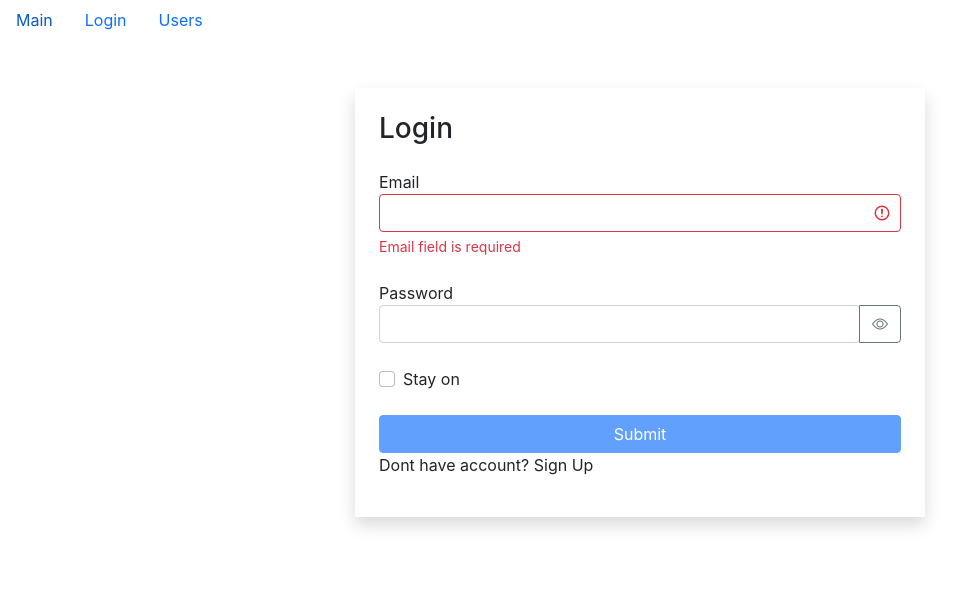
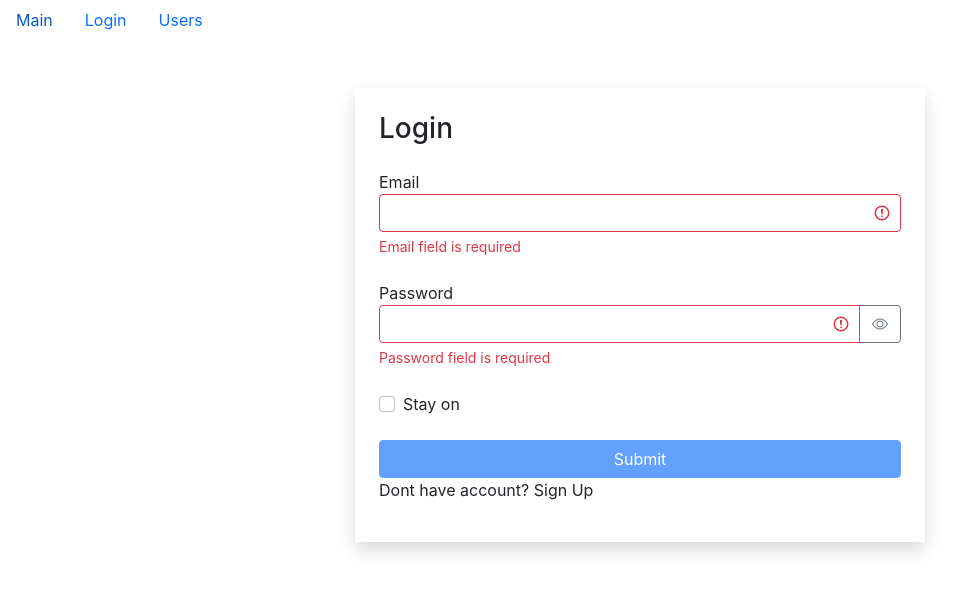
Before and after one commit to Kettengeschwindigkeit/Junior-Frontend-Developer-Profession-React-Module-CP-Fast-Company, a React (Create React App) app: page /login/1 in a window 1280 px wide. Shown: the top 592 px of the page, without its empty margins (0-975 px from the left). Built offline with nearby package versions, Linux system fonts and the light colour scheme.

Commit message:
10. Forms. Part II. Final corrections

```diff
--- a/src/app/components/common/form/multiSelectFiled.jsx
+++ b/src/app/components/common/form/multiSelectFiled.jsx
@@ -2,7 +2,7 @@ import React from "react";
 import Select from "react-select";
 import PropTypes from "prop-types";
 
-const MultiSelectField = ({ options, onChange, name, label }) => {
+const MultiSelectField = ({ options, onChange, name, label, defaultValue }) => {
     const optionsArray = !Array.isArray(options) && typeof (options) === "object"
         ? Object.keys(options).map(optionName => ({ label: options[optionName].name, value: options[optionName]._id }))
         : options;
@@ -17,6 +17,7 @@ const MultiSelectField = ({ options, onChange, name, label }) => {
             <Select
                 isMulti
                 closeMenuOnSelect={false}
+                defaultValue={defaultValue}
                 options={optionsArray}
                 className="basic-multi-select"
                 classNamePrefix="select"
@@ -31,7 +32,8 @@ MultiSelectField.propTypes = {
     options: PropTypes.oneOfType([PropTypes.object, PropTypes.array]),
     onChange: PropTypes.func,
     name: PropTypes.string,
-    label: PropTypes.string
+    label: PropTypes.string,
+    defaultValue: PropTypes.array
 };
 
 export default MultiSelectField;
--- a/src/app/components/common/form/selectField.jsx
+++ b/src/app/components/common/form/selectField.jsx
@@ -1,7 +1,7 @@
 import React from "react";
 import PropTypes from "prop-types";
 
-const SelectField = ({ label, value, onChange, defaultOption, options, error }) => {
+const SelectField = ({ label, value, onChange, defaultOption, options, error, name }) => {
     const getInputClasses = () => {
         return "form-select" + (error ? " is-invalid" : "");
     };
@@ -16,10 +16,10 @@ const SelectField = ({ label, value, onChange, defaultOption, options, error })
 
     return (
         <div className="mb-4">
-            <label htmlFor="validationCustom04" className="form-label">
+            <label htmlFor={name} className="form-label">
                 {label}
             </label>
-            <select className={getInputClasses()} id="validationCustom04" name="profession" value={value} onChange={handleChange}>
+            <select className={getInputClasses()} id={name} name={name} value={value} onChange={handleChange}>
                 <option disabled value="">
                     {defaultOption}
                 </option>
@@ -36,6 +36,7 @@ const SelectField = ({ label, value, onChange, defaultOption, options, error })
 
 SelectField.propTypes = {
     defaultOption: PropTypes.string,
+    name: PropTypes.string,
     label: PropTypes.string,
     value: PropTypes.string,
     onChange: PropTypes.func,
--- a/src/app/components/ui/loginForm.jsx
+++ b/src/app/components/ui/loginForm.jsx
@@ -1,8 +1,7 @@
 import React, { useState, useEffect } from "react";
-// import { validator } from "../../utils/validator";
+import { validator } from "../../utils/validator";
 import CheckBoxField from "../common/form/checkBoxField";
 import TextField from "../common/form/textField";
-import * as yup from "yup";
 
 const LoginForm = () => {
     const [data, setData] = useState({ email: "", password: "", stayOn: false });
@@ -15,74 +14,44 @@ const LoginForm = () => {
         }));
     };
 
-    const validateSchema = yup.object().shape({
-        password: yup
-            .string()
-            .required("Password field is required")
-            .matches(
-                /(?=.*[A-Z])/,
-                "Password must contain at least one uppercase character"
-            )
-            .matches(
-                /(?=.*[0-9])/,
-                "Password must contain at least one digit"
-            )
-            .matches(
-                /(?=.*[!@#$%^&*])/,
-                "Password must contain at least one special character !@#$%^&*"
-            )
-            .matches(
-                /(?=.{8,})/,
-                "Password must contain at leasr 8 characters"
-            ),
-        email: yup
-            .string()
-            .required("Email field is required")
-            .email("Email is invalid")
-    });
-
-    // const validatorConfig = {
-    //     email: {
-    //         isRequired: {
-    //             message: "Email field is required"
-    //         },
-    //         isEmail: {
-    //             message: "Email is invalid"
-    //         }
-    //     },
-    //     password: {
-    //         isRequired: {
-    //             message: "Password field is required"
-    //         },
-    //         isCapitalSymbol: {
-    //             message: "Password must contain at least one uppercase character"
-    //         },
-    //         isContainDigit: {
-    //             message: "Password must contain at least one digit"
-    //         },
-    //         min: {
-    //             message: "Password must contain at leasr 8 characters",
-    //             value: 8
-    //         }
-    //     },
-    //     profession: {
-    //         isRequired: {
-    //             message: "Profession field is required"
-    //         }
-    //     }
-    // };
+    const validatorConfig = {
+        email: {
+            isRequired: {
+                message: "Email field is required"
+            },
+            isEmail: {
+                message: "Email is invalid"
+            }
+        },
+        password: {
+            isRequired: {
+                message: "Password field is required"
+            },
+            isCapitalSymbol: {
+                message: "Password must contain at least one uppercase character"
+            },
+            isContainDigit: {
+                message: "Password must contain at least one digit"
+            },
+            min: {
+                message: "Password must contain at leasr 8 characters",
+                value: 8
+            }
+        },
+        profession: {
+            isRequired: {
+                message: "Profession field is required"
+            }
+        }
+    };
 
     useEffect(() => {
         validate();
     }, [data]);
 
     const validate = () => {
-        // const errors = validator(data, validatorConfig);
-        // setErrors(errors);
-        validateSchema
-            .validate(data)
-            .then(() => setErrors({}))
-            .catch((err) => setErrors({ [err.path]: err.message }));
+        const errors = validator(data, validatorConfig);
+        setErrors(errors);
         return Object.keys(errors).length === 0;
     };
 
--- a/src/app/components/ui/registerForm.jsx
+++ b/src/app/components/ui/registerForm.jsx
@@ -84,7 +84,7 @@ const RegisterForm = () => {
         <form onSubmit={handleSubmit}>
             <TextField label="Email" name="email" value={data.email} onChange={handleChange} error={errors.email} />
             <TextField label="Password" type="password" name="password" value={data.password} onChange={handleChange} error={errors.password} />
-            <SelectField label="Choose your profession" defaultOption="Choose..." options={professions} onChange={handleChange} value={data.profession} error={errors.profession} />
+            <SelectField label="Choose your profession" defaultOption="Choose..." name="profession" options={professions} onChange={handleChange} value={data.profession} error={errors.profession} />
             <RadioField
                 options={[
                     { name: "Male", value: "male" },
@@ -96,7 +96,7 @@ const RegisterForm = () => {
                 onChange={handleChange}
                 label="Choose you sex"
             />
-            <MultiSelectField options={qualities} onChange={handleChange} name="qualities" label="Choose your qualities" />
+            <MultiSelectField options={qualities} onChange={handleChange} defaultValues={data.qualities} name="qualities" label="Choose your qualities" />
             <CheckBoxField value={data.license} onChange={handleChange} name="license" error={errors.license}>Accept with<a>license agreement</a></CheckBoxField>
             <button className="btn btn-primary w-100 mx-auto" type="submit" disabled={!isValid}>Submit</button>
         </form>
```
